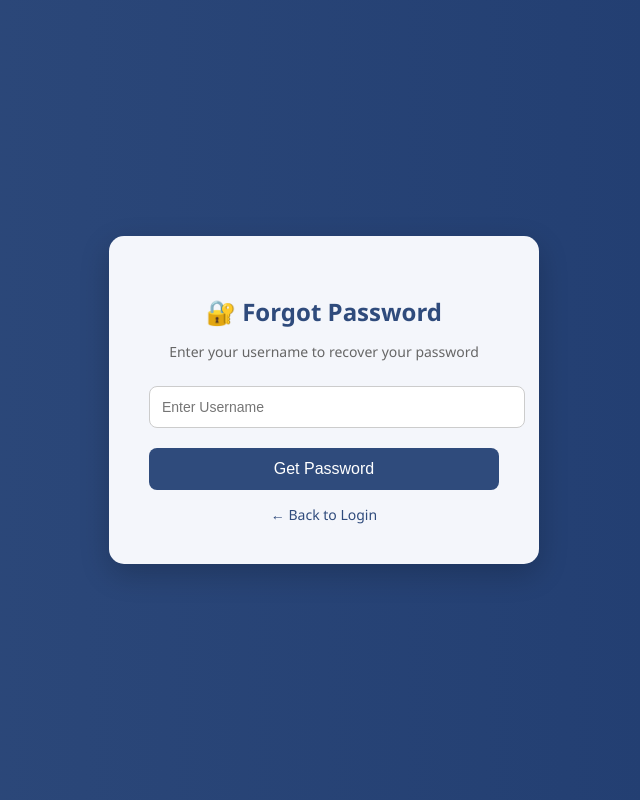
After one commit to UMA30110/vitamin-project, a Flask app: page /forgot in a window 1280 px wide. The commit adds this page. Shown: the whole page, without its empty margins (316-956 px from the left). Run offline with Flask 3, Linux system fonts and the light colour scheme.

Commit message:
Added forgot password feature and improved UI design

```diff
--- a/app.py
+++ b/app.py
@@ -25,26 +25,30 @@ users_collection = db["users"]
 history_collection = db["history"]
 
 # ---------------- MODEL LOAD ----------------
-model = pickle.load(open("model.pkl", "rb"))
-columns = pickle.load(open("columns.pkl", "rb"))
+try:
+    model = pickle.load(open("model.pkl", "rb"))
+    columns = pickle.load(open("columns.pkl", "rb"))
+    le = pickle.load(open("label_encoder.pkl", "rb"))
+except:
+    model = None
+    columns = []
 
 # ---------------- DEFICIENCY MAP ----------------
+def map_deficiency(pred):
+    pred = str(pred).lower()
 
-def map_deficiency(pred):
-    pred = str(pred)
-
-    if "A" in pred:
+    if pred in ["vitamin a", "a"]:
         return "Vitamin A Deficiency"
-    elif "B12" in pred:
+    elif pred in ["vitamin b12", "b12"]:
         return "Vitamin B12 Deficiency"
-    elif "C" in pred:
+    elif pred in ["vitamin c", "c"]:
         return "Vitamin C Deficiency"
-    elif "D" in pred:
+    elif pred in ["vitamin d", "d"]:
         return "Vitamin D Deficiency"
-    elif "Iron" in pred:
+    elif pred in ["iron"]:
         return "Iron Deficiency"
     else:
-        return "General Deficiency"
+        return f"Detected: {pred}"
 
 # ---------------- ROUTES ----------------
 
@@ -127,80 +131,114 @@ def profile():
 
 @app.route('/predict', methods=['POST'])
 def predict():
+    if 'user' not in session:
+        return redirect('/login')
 
-    data = request.form.to_dict()
+    try:
+        data = request.form.to_dict()
+        # keep copy
 
-    df = pd.DataFrame([data])
-
-    # Convert Yes/No
-    df = df.replace({
-        "yes": 1, "no": 0,
-        "Yes": 1, "No": 0
-    })
-
-    # Convert numeric
-    for col in df.columns:
-        try:
-            df[col] = pd.to_numeric(df[col])
-        except:
-            pass
-
-    # Encoding
-    df = pd.get_dummies(df)
-
-    # Match columns
-    for col in columns:
-        if col not in df.columns:
-            df[col] = 0
-
-    df = df[columns]
-
-    # Prediction
-    pred = model.predict(df)[0]
-    result = map_deficiency(pred)
-
-    # -----------------------
-    # RISK CALCULATION
-    # -----------------------
-    risk_score = 0
-    for val in data.values():
-        if val == "1":
-            risk_score += 1
-
-    if risk_score <= 2:
-        risk = "Low"
-    elif risk_score <= 4:
-        risk = "Medium"
-    else:
-        risk = "High"
+# ✅ store values properly
+        # store values
+        name = data.get("name")
+        age = data.get("age")
 
 
-# -----------------------
-    # EXTRA FEATURES
-    # -----------------------
-    explanation = get_explanation(result)
-    foods = get_food(result)
+              # remove only for model
+        data.pop("name", None)
+        data.pop("age", None)
+        print("INPUT DATA:", data)
+        df = pd.DataFrame([data])
 
-    # Save history
-    history_collection.insert_one({
-        "user": session.get("user"),
-        "name": data.get("name"),
-        "age": data.get("age"),
-        "result": result,
-        "date": datetime.now()
-    })
+        print("DATAFRAME BEFORE PROCESSING:")
+        print(df)
+        df.columns = df.columns.str.replace(" ", "_")
+        df = df.replace({"Yes": 1, "No": 0, "yes": 1, "no": 0})
+
+        for col in df.columns:
+            try:
+                df[col] = pd.to_numeric(df[col])
+            except:
+                pass
+        df = pd.get_dummies(df)
+
+        print("AFTER DUMMIES:", df.shape)
+
+# ✅ ALIGN WITH TRAINING COLUMNS
+        df = df.reindex(columns=columns)
+        df = df.fillna(0)
+        df = df.astype(int)
+
+        print("AFTER REINDEX:", df.shape)
 
 
-    return render_template(
-        "result.html",
-        result=result,
-        name=data.get("name"),
-        age=data.get("age"),
-        explanation=explanation,
-        risk=risk,
-        foods=foods
+        print(df.head())
 
-    )
+        if model is not None:
+          try:
+               pred = model.predict(df)[0]
+               print("RAW PRED:", pred)   # ✅ ADD THIS
+
+               pred = le.inverse_transform([pred])[0]
+               print("FINAL PRED:", pred)  # ✅ ADD THIS
+
+               result = pred
+
+          except:
+                result = "Vitamin Deficiency Detected"
+        else:
+            result = "Vitamin Deficiency Detected (Demo Mode)"
+
+        risk_score = sum([1 for v in data.values() if v == "1"])
+
+        if risk_score <= 2:
+            risk = "Low"
+        elif risk_score <= 4:
+            risk = "Medium"
+        else:
+            risk = "High"
+
+
+
+        explanation = get_explanation(result)
+        foods = get_food(result)
+
+        history_collection.insert_one({
+            "user": session.get("user"),
+            "name": name,
+            "age": age,
+            "result": result,
+            "date": datetime.now()
+        })
+
+        return render_template(
+            "result.html",
+            result=result,
+            name=name,
+            age=age,
+            explanation=explanation,
+            risk=risk,
+            foods=foods
+        )
+
+    except Exception as e:
+        return "Error: " + str(e)
+
+
+@app.route('/forgot')
+def forgot():
+    return render_template('forgot.html')
+
+@app.route('/forgot_password', methods=['POST'])
+def forgot_password():
+    username = request.form['username'].strip().lower()
+
+    user = users_collection.find_one({"username": username})
+
+    if user:
+        return f"<h2>Your Password is: {user['password']}</h2>"
+    else:
+        return "<h3>User not found</h3>"
 # ---------------- EXTRA FUNCTIONS ----------------
 
 def get_explanation(result):
--- /dev/null
+++ b/templates/forgot.html
@@ -0,0 +1,98 @@
+<!DOCTYPE html>
+<html>
+<head>
+    <title>Forgot Password - VitaPredict</title>
+
+    <style>
+        body {
+            margin: 0;
+            font-family: 'Segoe UI', sans-serif;
+            background: linear-gradient(to right, #2f4b7c, #1f3b6f);
+            display: flex;
+            justify-content: center;
+            align-items: center;
+            height: 100vh;
+            color: white;
+        }
+
+        .container {
+            background: #f4f6fb;
+            color: black;
+            padding: 40px;
+            border-radius: 15px;
+            width: 350px;
+            text-align: center;
+            box-shadow: 0px 10px 30px rgba(0,0,0,0.2);
+        }
+
+        h2 {
+            margin-bottom: 10px;
+            color: #2f4b7c;
+        }
+
+        p {
+            color: #666;
+            font-size: 14px;
+            margin-bottom: 25px;
+        }
+
+        input {
+            width: 100%;
+            padding: 12px;
+            margin-bottom: 20px;
+            border-radius: 8px;
+            border: 1px solid #ccc;
+            font-size: 14px;
+        }
+
+        input:focus {
+            outline: none;
+            border-color: #2f4b7c;
+        }
+
+        button {
+            width: 100%;
+            padding: 12px;
+            background: #2f4b7c;
+            color: white;
+            border: none;
+            border-radius: 8px;
+            font-size: 16px;
+            cursor: pointer;
+            transition: 0.3s;
+        }
+
+        button:hover {
+            background: #1f3b6f;
+        }
+
+        .back {
+            margin-top: 15px;
+            display: block;
+            color: #2f4b7c;
+            text-decoration: none;
+            font-size: 14px;
+        }
+
+        .back:hover {
+            text-decoration: underline;
+        }
+    </style>
+</head>
+
+<body>
+
+<div class="container">
+    <h2>🔐 Forgot Password</h2>
+    <p>Enter your username to recover your password</p>
+
+    <form action="/forgot_password" method="POST">
+        <input type="text" name="username" placeholder="Enter Username" required>
+        <button type="submit">Get Password</button>
+    </form>
+
+    <a href="/login" class="back">← Back to Login</a>
+</div>
+
+</body>
+</html>
--- a/templates/login.html
+++ b/templates/login.html
@@ -594,8 +594,8 @@
                             <input type="checkbox" name="remember" id="remember">
                             <span>Remember me</span>
                         </label>
-                        <a href="/forgot-password" class="forgot-link">Forgot Password?</a>
-                    </div>
+                        <a href="/forgot">Forgot Password?</a>
+                        </div>
 
                     <button type="submit" class="login-btn" id="loginBtn">
                         <span>🚀</span> Sign In <span>✨</span>
```
Also changed, not shown: combine_model.py (+34 -4 lines), 5 other files.
